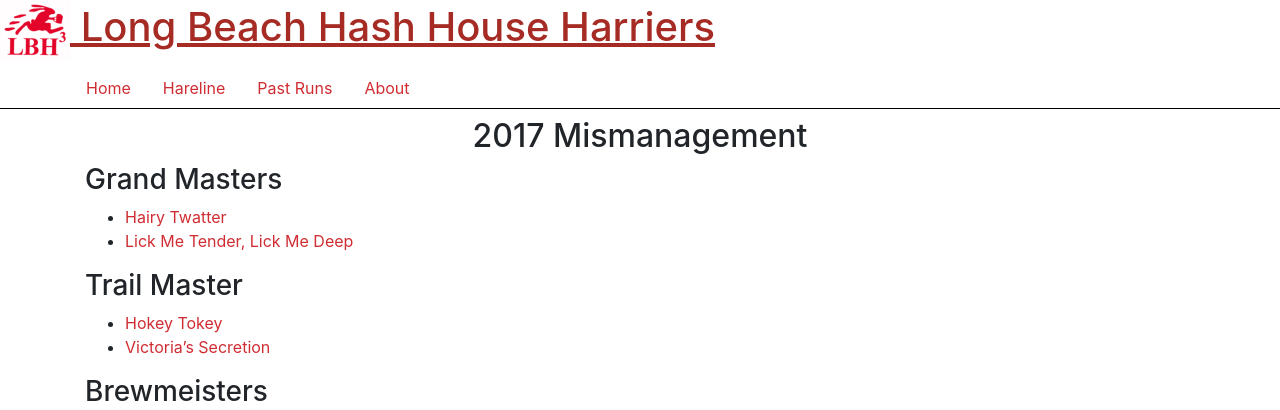
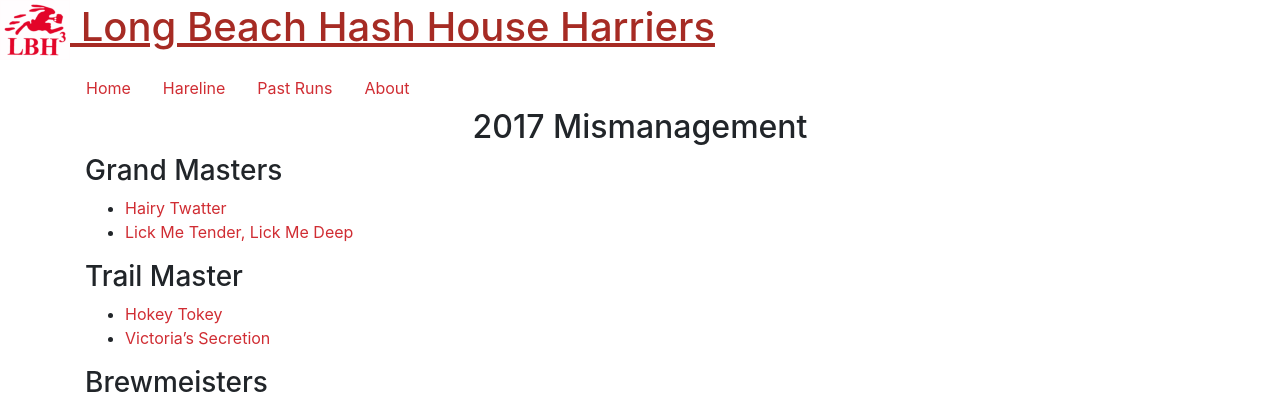
Before and after one commit to LBH3/lbh3.org, a PHP site: page /mismanage/mismanage.php in a window 1280 px wide. Shown: the top 410 px of the page. Run offline with PHP 8.4, Linux system fonts and the light colour scheme; style sheets or scripts are compiled from the project's sources; some libraries are stand-ins or nearby versions.

Commit message:
Move some nav styles

```diff
--- a/src/styles.less
+++ b/src/styles.less
@@ -7,12 +7,6 @@ a {
 }
 a:hover {
   color: #a62b24;
-}
-
-header nav {
-  border-bottom: 1px solid black;
-  margin: 0 0 .5rem;
-  text-align: center;
 }
 
 main .nav-pills {
```
Also changed, not shown: 1 other file.
